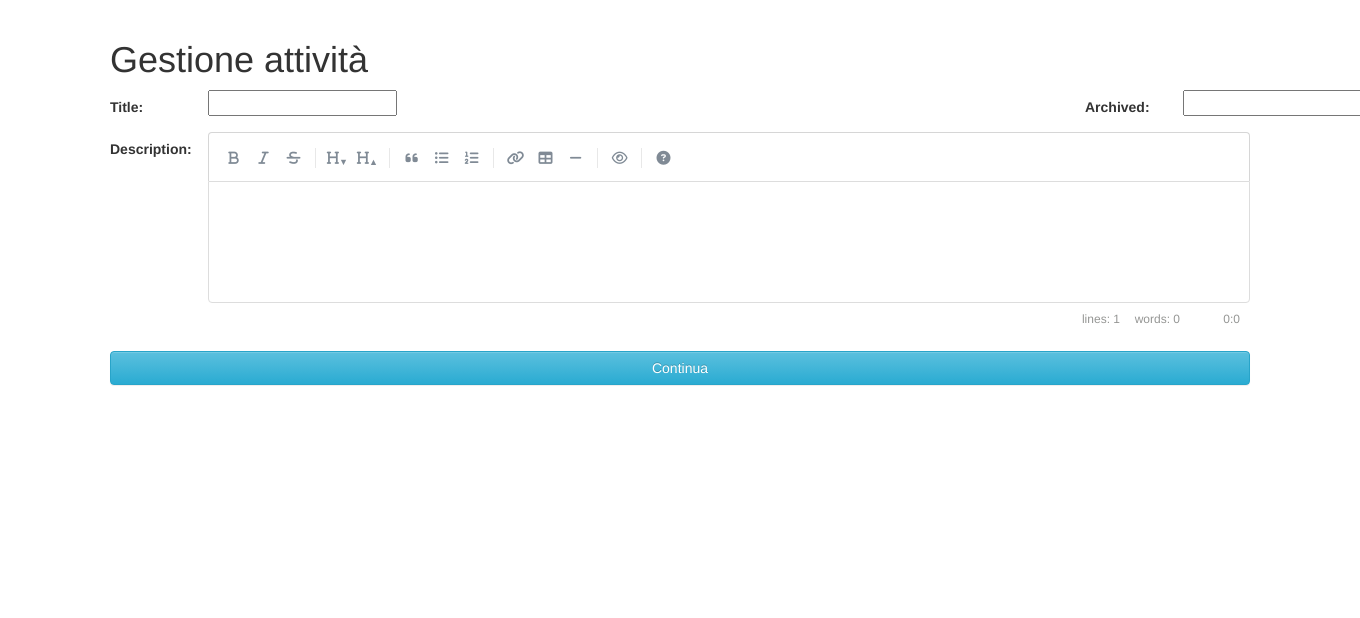
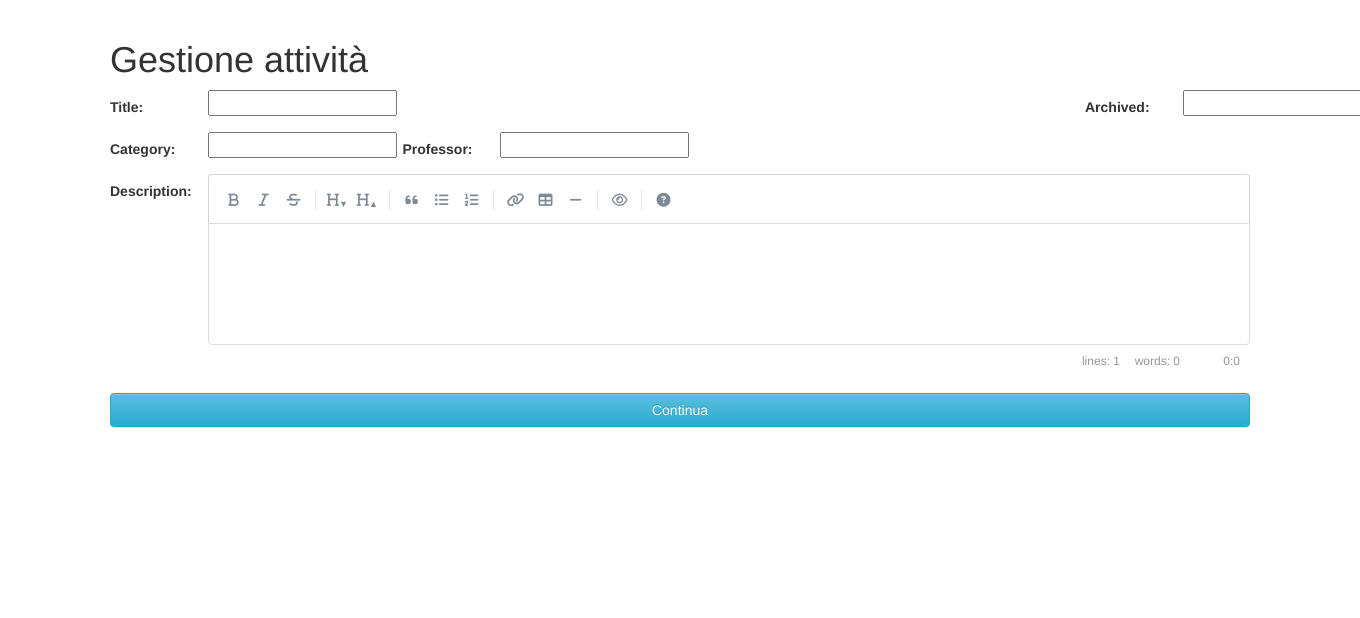
Before and after one commit to studentisgss/booking, a Django app: template activities/templates/activities/add.html in a window 1360 px wide; the page is wider, and only the part inside the window is pictured. Shown: the part 51-669 px from the top of that part. Run offline with Django 3.2, Linux system fonts and the light colour scheme; the template is opened without the code that fills it, so the values that code supplies are empty, except form fields; form fields are guessed from the names that the template uses; some libraries are stand-ins or nearby versions.

Commit message:
Add new fields in activity form

```diff
--- a/activities/forms.py
+++ b/activities/forms.py
@@ -6,7 +6,9 @@ class ActivityForm(BookingModelForm):
     class Meta:
         model = Activity
         fields = [
+            "category",
             "title",
+            "professor",
             "archived",
             "description",
         ]
--- a/activities/templates/activities/add.html
+++ b/activities/templates/activities/add.html
@@ -61,6 +61,41 @@
                 {{ form.archived }}
             </div>
         </div>
+        <!-- CLASS AND PROFESSOR -->
+        <div class="form-group">
+            {% if form.category.errors or form.professor.errors %}
+                {% if form.category.errors %}
+                    <div class="col-sm-5 col-md-3">
+                        {% for error in form.category.errors %}
+                            <p class="text-danger">{{ error|escape }}</p>
+                        {% endfor %}
+                    </div>
+                {% else %}
+                <div class="col-sm-5 col-md-3"><p>&nbsp;</p></div>
+                {% endif %}
+                {% if form.professor.errors %}
+                    <div class="col-sm-7 col-md-9">
+                        {% for error in form.professor.errors %}
+                            <p class="text-danger">{{ error|escape }}</p>
+                        {% endfor %}
+                    </div>
+                {% else %}
+                <div class="col-sm-7 col-md-9"><p>&nbsp;</p></div>
+                {% endif %}
+            {% endif %}
+            <div class="col-sm-2 col-md-1">
+            <label for="{{ form.category.id_for_label }}" class="control-label">{{ form.category.label }}:</label>
+            </div>
+            <div class="col-sm-3 col-md-2 {% if form.category.errors %}has-error{% endif %}">
+                {{ form.category }}
+            </div>
+            <div class="col-sm-2 col-md-1">
+            <label for="{{ form.professor.id_for_label }}" class="control-label">{{ form.professor.label }}:</label>
+            </div>
+            <div class="col-sm-5 col-md-8 {% if form.professor.errors %}has-error{% endif %}">
+                {{ form.professor }}
+            </div>
+        </div>
         <!-- DESCRIPTION -->
         <div class="form-group">
             {% if form.description.errors %}
```
Also changed, not shown: activities/templates/activities/edit.html (+35 -0 lines).
